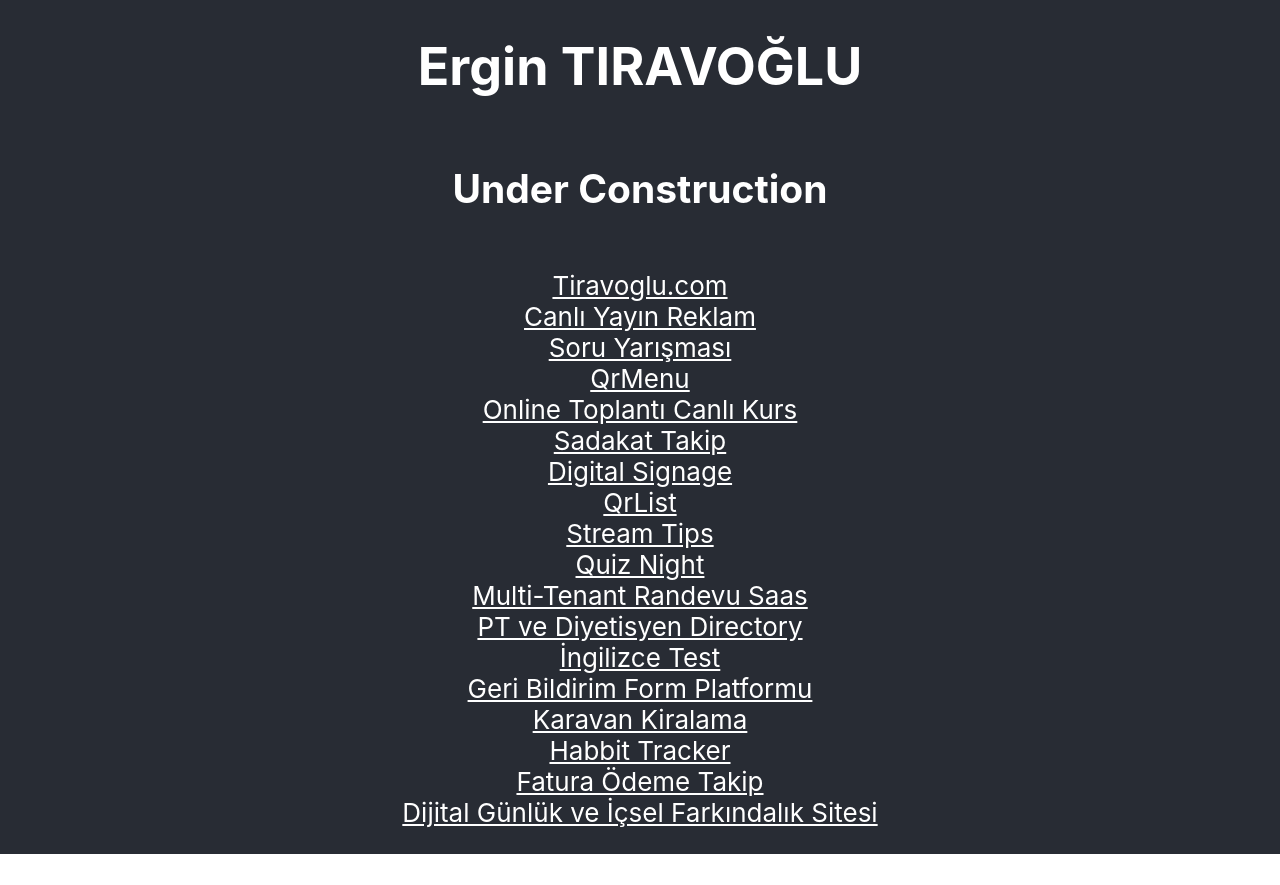
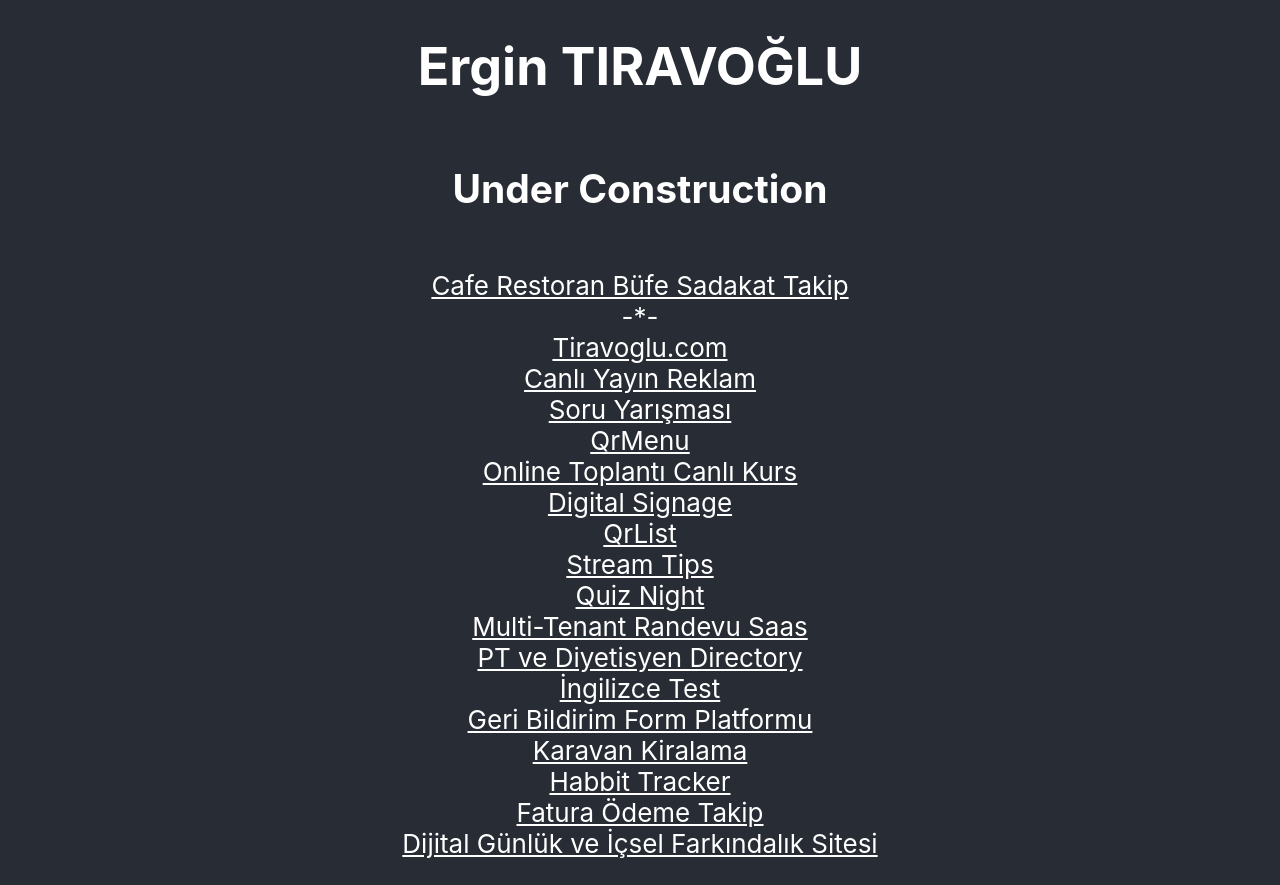
Before and after one commit to ErginTIRAVOGLU/tiravoglu_com, a React (Create React App) app: page / in a window 1280 px wide. Before the commit the page ends 854 px from the top, so only its background shows below. Built offline with nearby package versions, Linux system fonts and the light colour scheme.

Commit message:
Update project links in App.js
Added a new project link for 'Cafe Restoran Büfe Sadakat Takip' and removed the 'Sadakat Takip' link.

```diff
--- a/src/App.js
+++ b/src/App.js
@@ -8,12 +8,14 @@ function App() {
         <h1>Ergin TIRAVOĞLU</h1>
         <h2>Under Construction</h2>
         <ul className="projects">
+          <li><a href="https://www.fidelza.com" target="_blank" rel="noreferrer">Cafe Restoran Büfe Sadakat Takip</a></li>
+          <li>-*-</li>
           <li><a href="https://tiravoglu.com/" target="_blank" rel="noreferrer" >Tiravoglu.com</a></li>
           <li><a href="https://medocanlireklam.vercel.app/" target="_blank" rel="noreferrer">Canlı Yayın Reklam</a></li>
           <li><a href="https://medo-sorusor.vercel.app/" target="_blank" rel="noreferrer">Soru Yarışması</a></li>
           <li><a href="https://medoqrmenu.vercel.app/" target="_blank" rel="noreferrer">QrMenu</a></li>
           <li><a href="https://medovideokurs.vercel.app/" target="_blank" rel="noreferrer">Online Toplantı Canlı Kurs</a></li>
-          <li><a href="https://lovasadakat.vercel.app/" target="_blank" rel="noreferrer">Sadakat Takip</a></li>
+
           <li><a href="https://lovadigitalmenu.vercel.app/" target="_blank" rel="noreferrer">Digital Signage</a></li>
           <li><a href="https://lova-qrlist.vercel.app/" target="_blank" rel="noreferrer">QrList</a></li>
           <li><a href="https://lovastream.vercel.app/" target="_blank" rel="noreferrer">Stream Tips</a></li>
```
